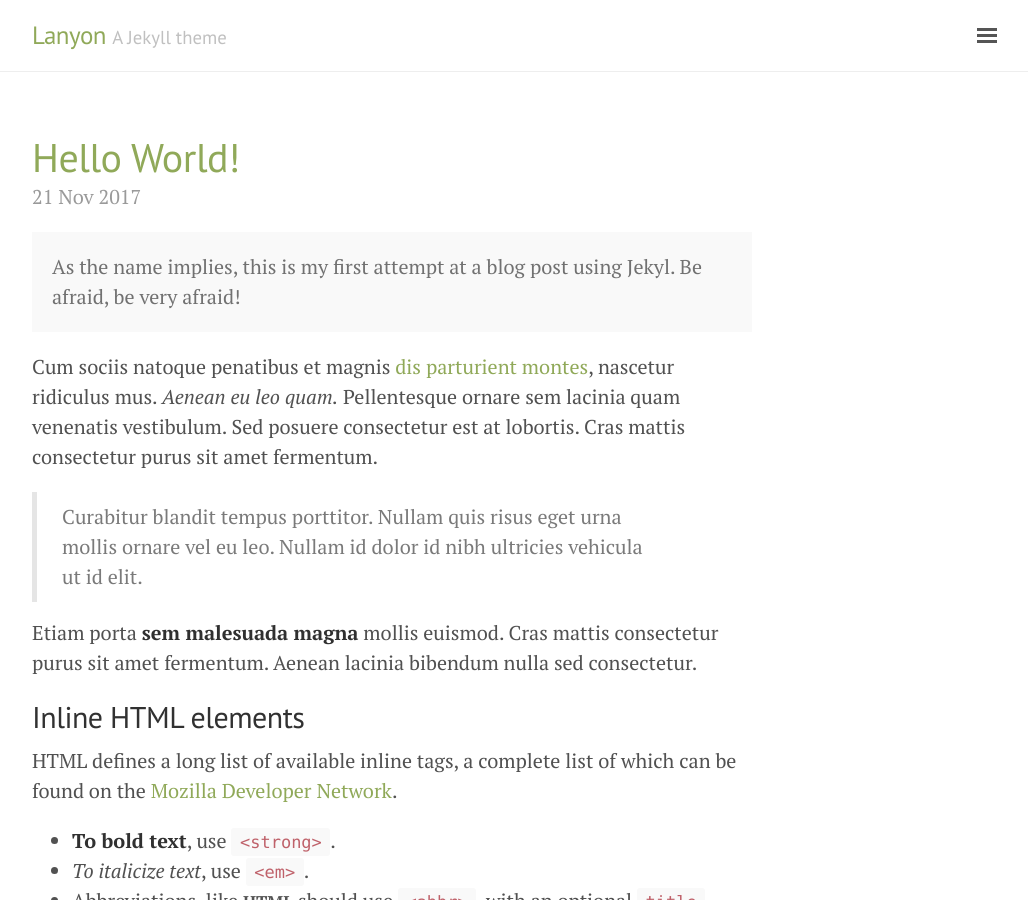
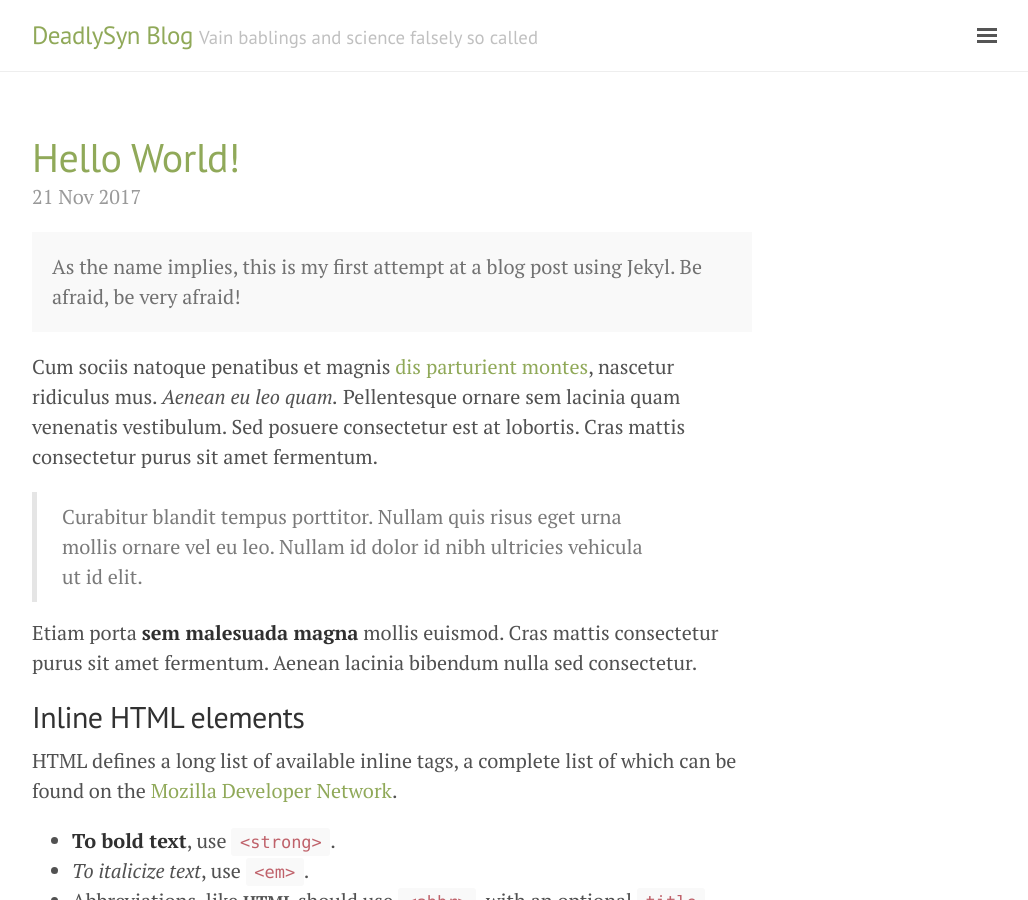
Before and after one commit to deadlysyn/deadlysyn.github.io, a Jekyll site: the page built from blog/index.html, in a window 1280 px wide and 900 px high. Shown: the whole window, without its empty margins (248-1276 px from the left). Built offline with Jekyll 4.4.1, drawn with Linux system fonts in a browser that asks for light colours; the list of posts is cut into pages by our own code.

Commit message:
config tweak

```diff
--- a/blog/_config.yml
+++ b/blog/_config.yml
@@ -5,18 +5,18 @@
 relative_permalinks: true
 
 # Setup
-title:               Lanyon
-tagline:             'A Jekyll theme'
-description:         'A reserved <a href="http://jekyllrb.com" target="_blank">Jekyll</a> theme that places the utmost gravity on content with a hidden drawer. Made by <a href="https://twitter.com/mdo" target="_blank">@mdo</a>.'
-url:                 http://lanyon.getpoole.com
-baseurl:             ''
+title:               'DeadlySyn Blog'
+tagline:             'Vain bablings and science falsely so called'
+description:         'DevOps, space travel, automobiles, gadgets and politics (God Forbid!)'
+url:                 http://deadlysyn.github.io
+baseurl:             '/blog'
 paginate:            5
 
 # About/contact
 author:
-  name:              Mark Otto
-  url:               https://twitter.com/mdo
-  email:             markdotto@gmail.com
+  name:              Mike Hoskins
+  url:               https://deadlysyn.com
+  email:             unixdoes@gmail.com
 
 # Custom vars
 version:             1.0.0
```
